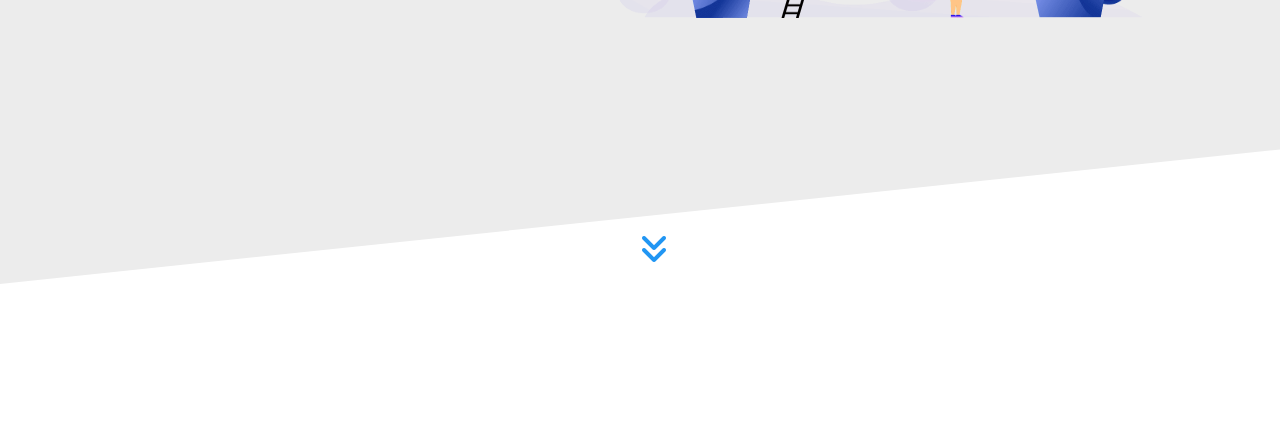
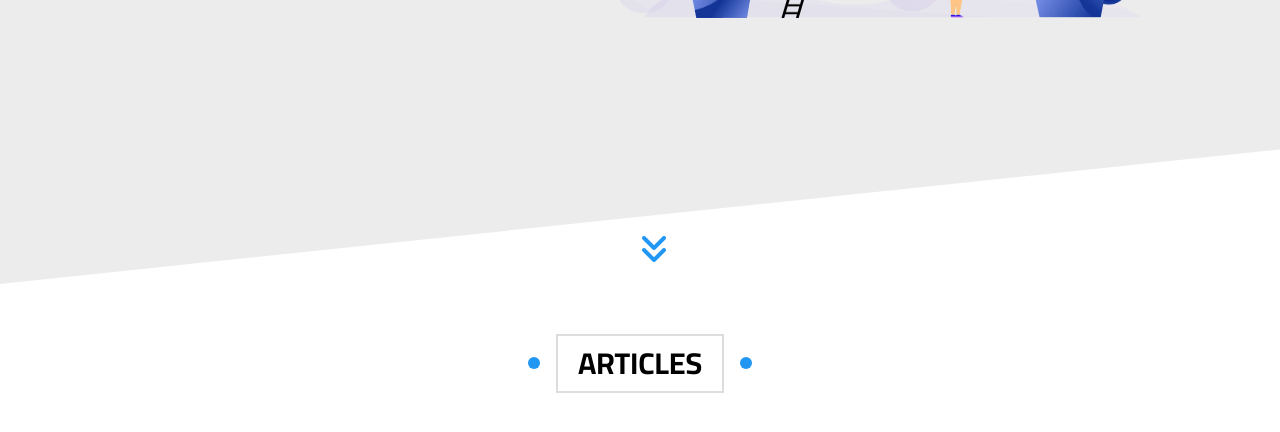
Before and after one commit to abdelrhmaneladawy26/Template-One, a plain HTML site: page index.html in a window 1280 px wide. Shown: the part 516-948 px from the top of the page. Before the commit the page ends 800 px from the top, so only its background shows below. Drawn offline with Linux system fonts and the light colour scheme.

Commit message:
create Main Title

```diff
--- a/css/style.css
+++ b/css/style.css
@@ -25,6 +25,48 @@ a {
   padding: 0 15px;
   margin: 0 auto;
 }
+
+/* Start Main title */
+.main-title {
+  border: 2px solid #ddd;
+  font-size: 30px;
+  padding: 10px 20px;
+  font-weight: bold;
+  width: fit-content;
+  margin: 50px auto;
+  position: relative;
+}
+.main-title:hover {
+  border-color: #fff;
+  color: #fff;
+  transition-delay: 0.5s;
+}
+.main-title::before,
+.main-title::after {
+  position: absolute;
+  content: "";
+  width: 12px;
+  height: 12px;
+  border-radius: 50%;
+  background-color: var(--main-color);
+  top: 50%;
+  transform: translateY(-50%);
+  z-index: -1;
+}
+.main-title::before {
+  left: -30px;
+}
+.main-title::after {
+  right: -30px;
+}
+.main-title:hover::before {
+  animation: left-move 0.5s linear forwards;
+}
+.main-title:hover::after {
+  animation: right-move 0.5s linear forwards;
+}
+/* End Main title */
+
 /* small */
 @media (min-width: 768px) {
   .container {
@@ -193,7 +235,6 @@ nav > ul > li:last-child:hover .mega-menu {
   }
 }
 /* End Mega Menu */
-
 /* End Header */
 /* Start Landing */
 .landing {
@@ -298,4 +339,32 @@ nav > ul > li:last-child:hover .mega-menu {
     transform: translateY(-10px);
   }
 }
+@keyframes left-move {
+  50% {
+    left: 0;
+    border-radius: 0;
+    width: 12px;
+    height: 12px;
+  }
+  100% {
+    left: 0;
+    border-radius: 0;
+    width: 50%;
+    height: 100%;
+  }
+}
+@keyframes right-move {
+  50% {
+    right: 0;
+    border-radius: 0;
+    width: 12px;
+    height: 12px;
+  }
+  100% {
+    right: 0;
+    border-radius: 0;
+    width: 50%;
+    height: 100%;
+  }
+}
 /* End Animation */
--- a/index.html
+++ b/index.html
@@ -115,5 +115,8 @@
       ></a>
     </section>
     <!-- End Landing Section -->
+    <!-- Start Main Title -->
+    <div class="main-title">ARTICLES</div>
+    <!-- End Main Title -->
   </body>
 </html>
```
